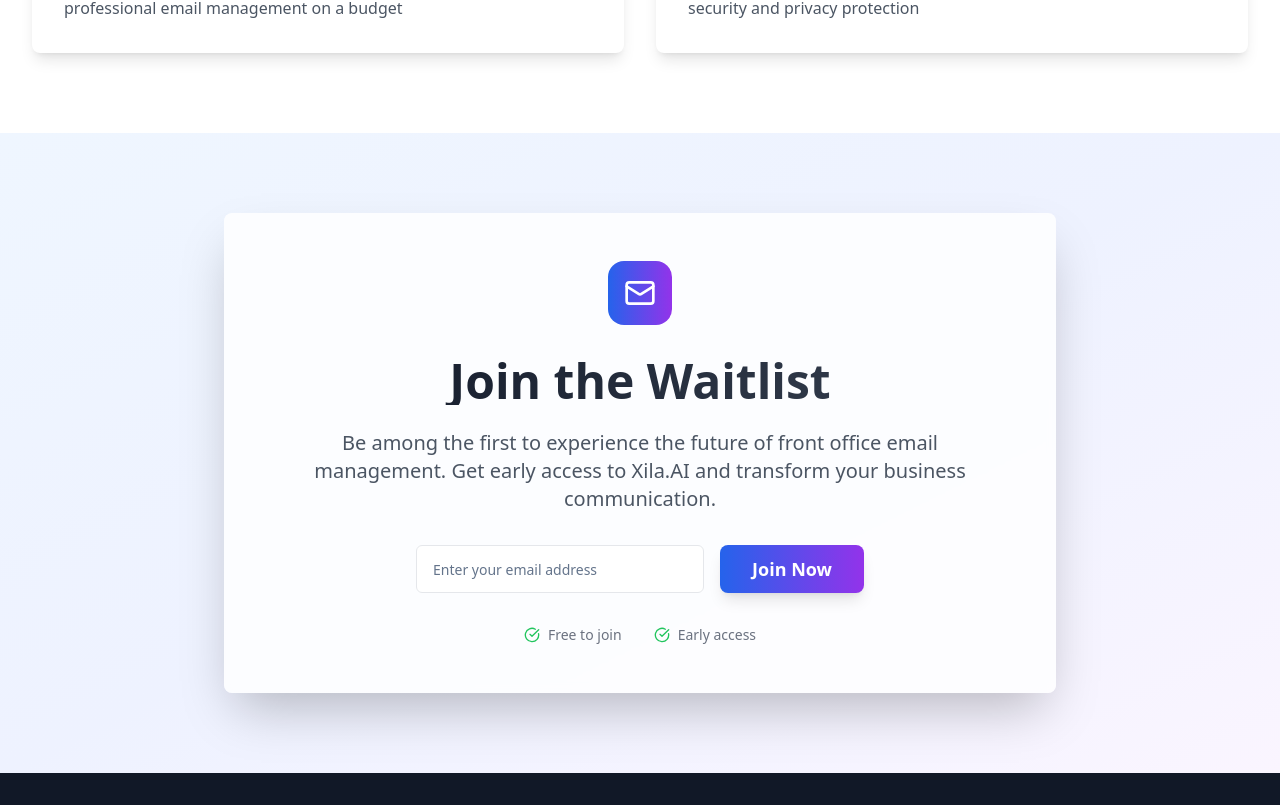
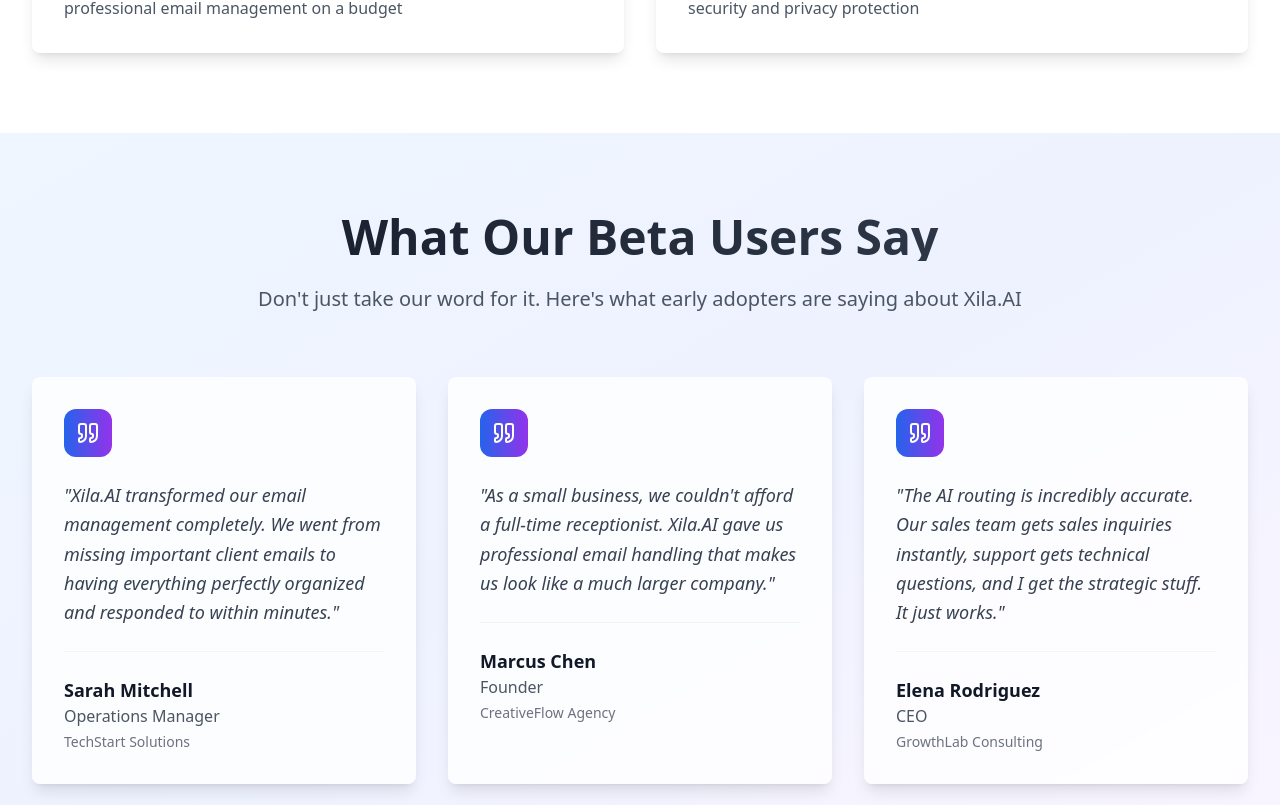
Before and after one commit to Cricrog/squlio-ffec75e1, a React (Vite) app: page / in a window 1280 px wide. Shown: the part 1555-2360 px from the top of the page. Built offline with nearby package versions, Linux system fonts and the light colour scheme.

Commit message:
Add customer citation section
Implement a new section to display a customer citation, arranged from left to right.

```diff
--- /dev/null
+++ b/src/components/TestimonialsSection.tsx
@@ -0,0 +1,64 @@
+
+import React from 'react';
+import { Card, CardContent } from '@/components/ui/card';
+import { Quote } from 'lucide-react';
+
+const TestimonialsSection = () => {
+  const testimonials = [
+    {
+      quote: "Xila.AI transformed our email management completely. We went from missing important client emails to having everything perfectly organized and responded to within minutes.",
+      author: "Sarah Mitchell",
+      role: "Operations Manager",
+      company: "TechStart Solutions"
+    },
+    {
+      quote: "As a small business, we couldn't afford a full-time receptionist. Xila.AI gave us professional email handling that makes us look like a much larger company.",
+      author: "Marcus Chen",
+      role: "Founder",
+      company: "CreativeFlow Agency"
+    },
+    {
+      quote: "The AI routing is incredibly accurate. Our sales team gets sales inquiries instantly, support gets technical questions, and I get the strategic stuff. It just works.",
+      author: "Elena Rodriguez",
+      role: "CEO",
+      company: "GrowthLab Consulting"
+    }
+  ];
+
+  return (
+    <section className="py-20 bg-gradient-to-br from-blue-50 via-indigo-50 to-purple-50">
+      <div className="max-w-7xl mx-auto px-4 sm:px-6 lg:px-8">
+        <div className="text-center mb-16">
+          <h2 className="text-4xl md:text-5xl font-bold mb-6 bg-gradient-to-r from-gray-900 to-gray-700 bg-clip-text text-transparent">
+            What Our Beta Users Say
+          </h2>
+          <p className="text-xl text-gray-600 max-w-3xl mx-auto">
+            Don't just take our word for it. Here's what early adopters are saying about Xila.AI
+          </p>
+        </div>
+
+        <div className="grid grid-cols-1 md:grid-cols-3 gap-8">
+          {testimonials.map((testimonial, index) => (
+            <Card key={index} className="group hover:shadow-xl transition-all duration-300 border-0 shadow-lg hover:-translate-y-2 bg-white/80 backdrop-blur-sm">
+              <CardContent className="p-8">
+                <div className="w-12 h-12 bg-gradient-to-r from-blue-600 to-purple-600 rounded-xl flex items-center justify-center mb-6 group-hover:scale-110 transition-transform duration-300">
+                  <Quote className="w-6 h-6 text-white" />
+                </div>
+                <blockquote className="text-gray-700 mb-6 text-lg leading-relaxed italic">
+                  "{testimonial.quote}"
+                </blockquote>
+                <div className="border-t border-gray-100 pt-6">
+                  <div className="font-semibold text-gray-900 text-lg">{testimonial.author}</div>
+                  <div className="text-gray-600">{testimonial.role}</div>
+                  <div className="text-sm text-gray-500 mt-1">{testimonial.company}</div>
+                </div>
+              </CardContent>
+            </Card>
+          ))}
+        </div>
+      </div>
+    </section>
+  );
+};
+
+export default TestimonialsSection;
--- a/src/pages/Index.tsx
+++ b/src/pages/Index.tsx
@@ -3,6 +3,7 @@ import React from 'react';
 import Navbar from '@/components/Navbar';
 import HeroSection from '@/components/HeroSection';
 import FeaturesSection from '@/components/FeaturesSection';
+import TestimonialsSection from '@/components/TestimonialsSection';
 import WaitlistSection from '@/components/WaitlistSection';
 import Footer from '@/components/Footer';
 
@@ -19,6 +20,7 @@ const Index = () => {
       <Navbar onJoinWaitlist={scrollToWaitlist} />
       <HeroSection onJoinWaitlist={scrollToWaitlist} />
       <FeaturesSection />
+      <TestimonialsSection />
       <WaitlistSection />
       <Footer />
     </div>
```
